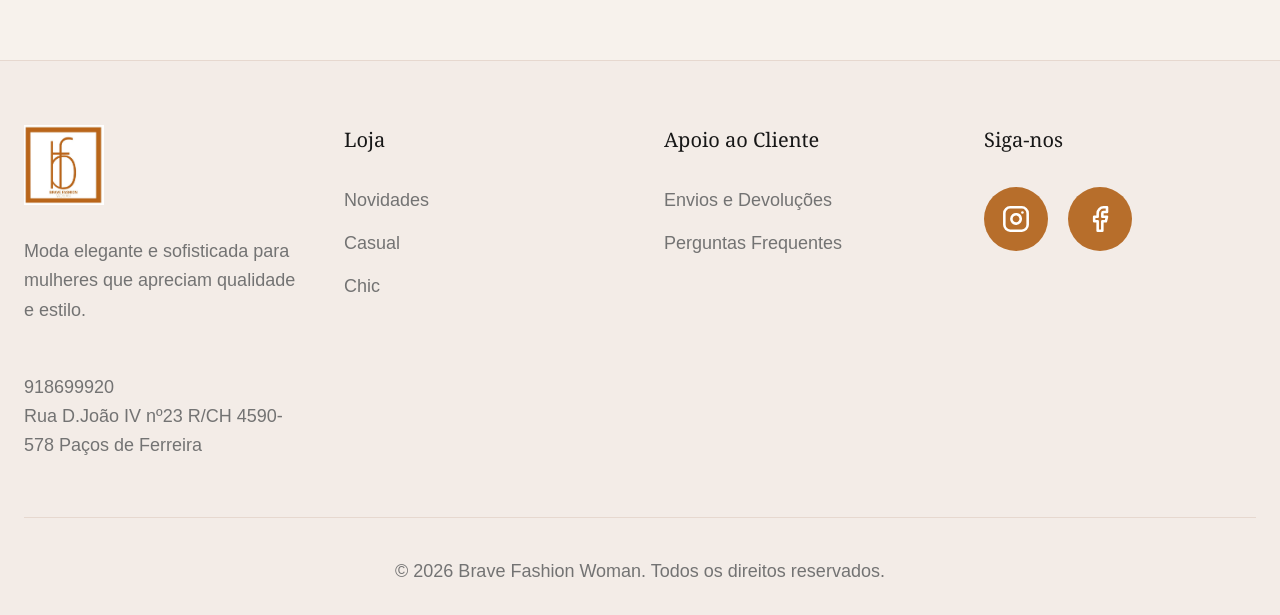
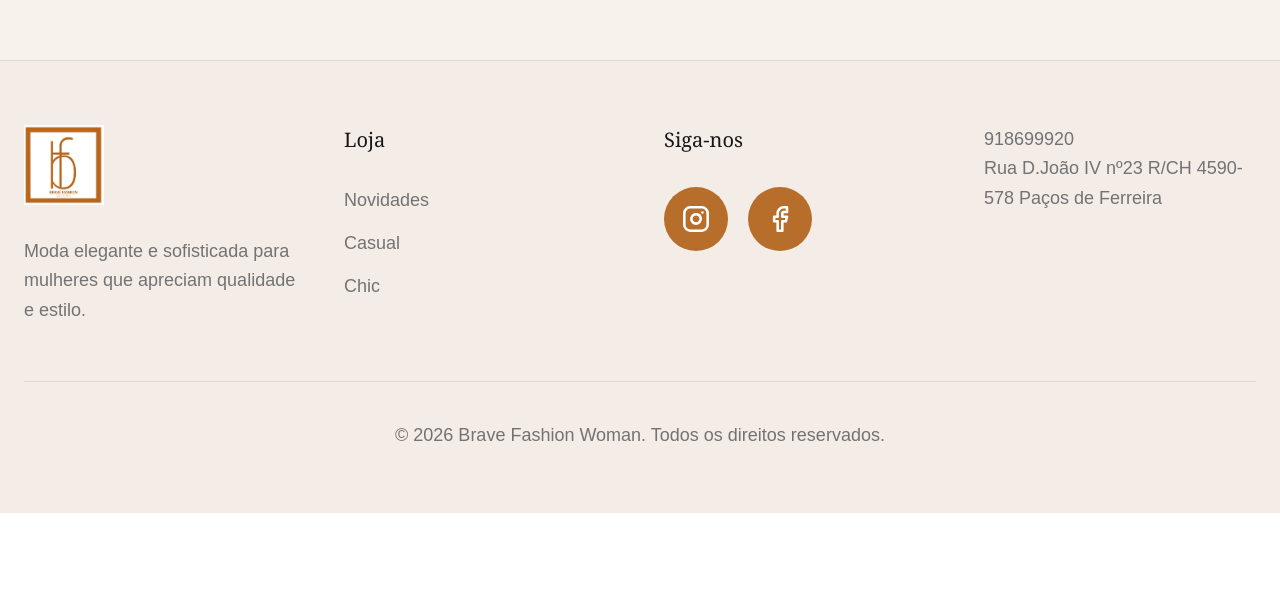
Before and after one commit to liac1983/Brave-Fashion, a Next.js app in the folder brave-fashion-store/: page /favoritos in a window 1280 px wide. Shown: the part 821-1436 px from the top of the page. After the commit the page ends 1334 px from the top, so only its background shows below. Built offline with nearby package versions, Linux system fonts and the light colour scheme; no server answers.

Commit message:
Remove apoio ao cliente section from footer

```diff
--- a/brave-fashion-store/components/layout/footer.tsx
+++ b/brave-fashion-store/components/layout/footer.tsx
@@ -50,28 +50,7 @@ export default function Footer() {
             </ul>
           </div>
 
-          {/* Apoio ao Cliente */}
-          <div>
-            <h3 className="mb-8 font-serif text-[20px] text-neutral-900">
-              Apoio ao Cliente
-            </h3>
-
-            <ul className="space-y-4 text-[16px] text-neutral-500 md:text-[18px]">
-
-              <li>
-                <Link href="/envios" className="transition hover:text-neutral-900">
-                  Envios e Devoluções
-                </Link>
-              </li>
-              <li>
-                <Link href="/perguntas-frequentes" className="transition hover:text-neutral-900">
-                  Perguntas Frequentes
-                </Link>
-              </li>
-            </ul>
-          </div>
-
-          {/* Redes sociais */}
+{/* Redes sociais */}
           <div>
             <h3 className="mb-8 font-serif text-[20px] text-neutral-900">
               Siga-nos
```
